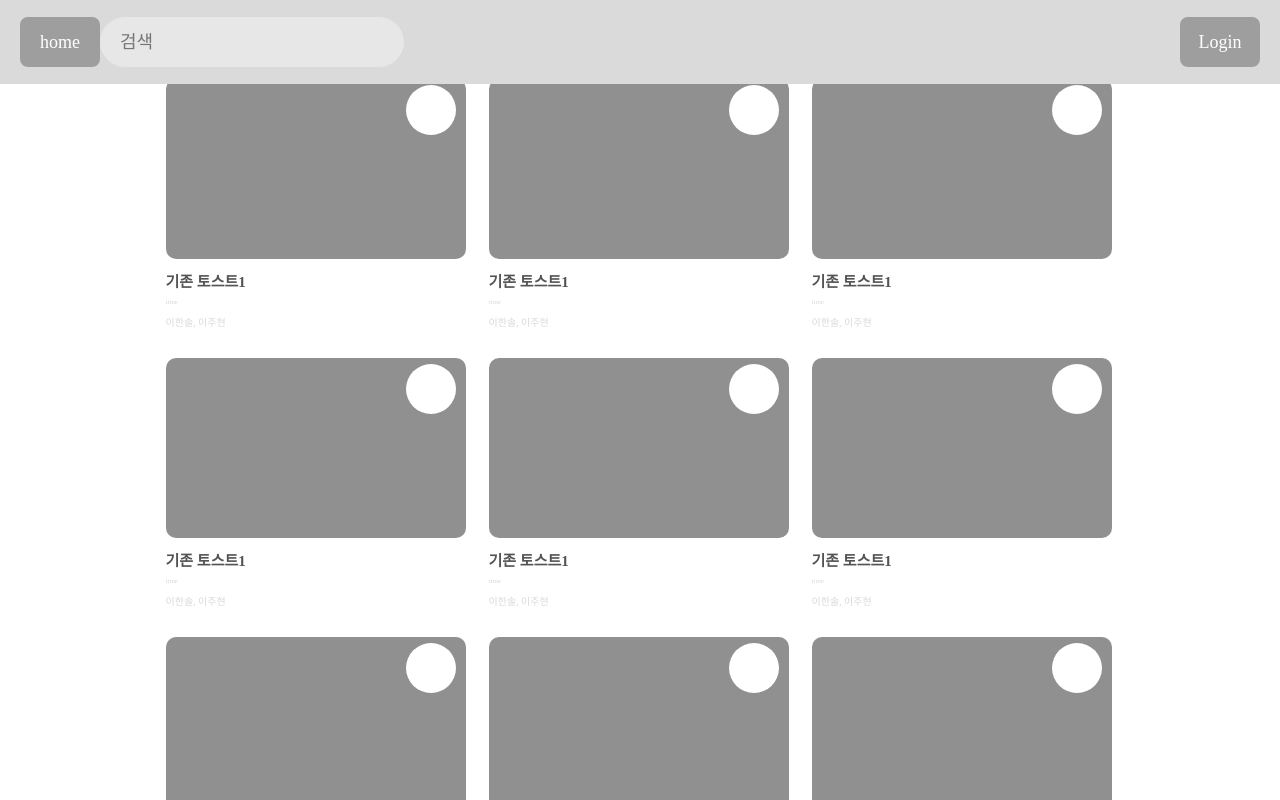
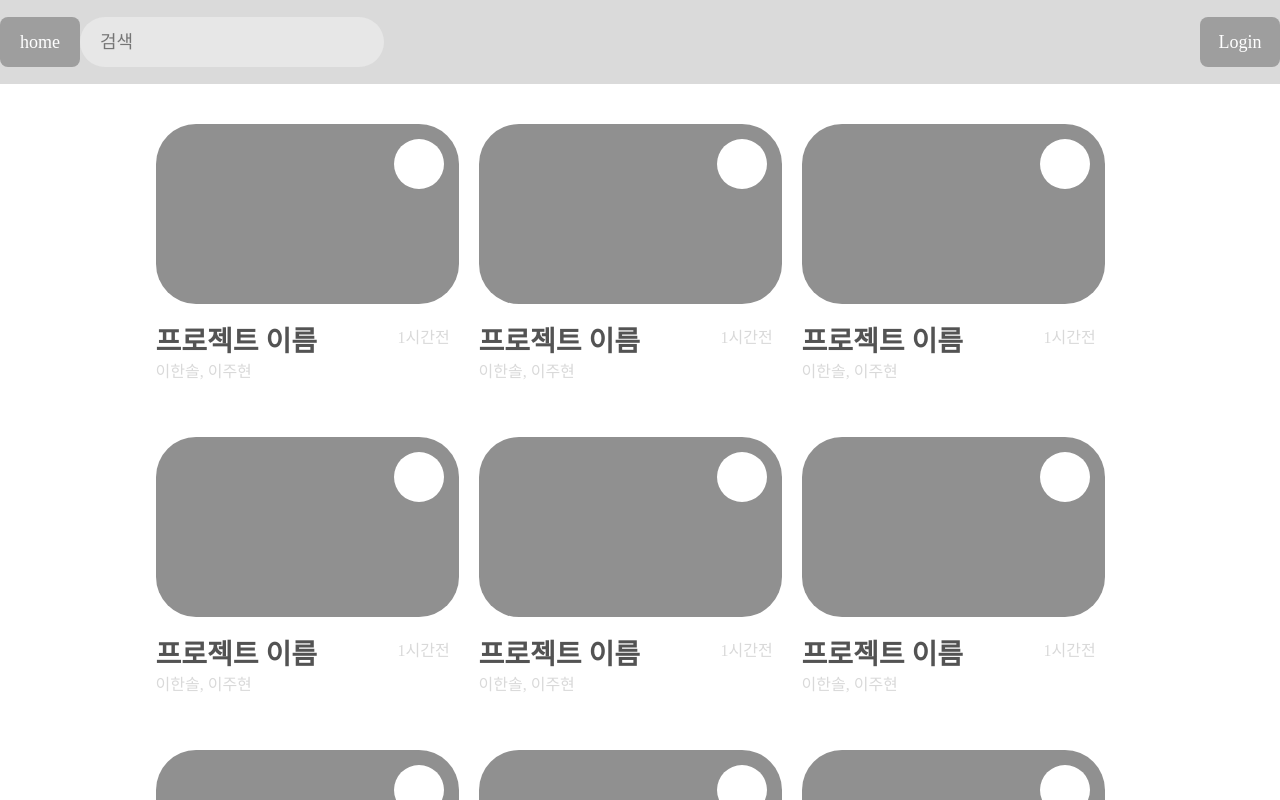
Before and after one commit to hanghae-flowing/front-end, a React (Create React App) app: page /listdetail in a window 1280 px wide. Shown: the top 800 px of the page. Built offline with nearby package versions, Linux system fonts and the light colour scheme.

Commit message:
[err] 메인로딩에러

```diff
--- a/src/App.jsx
+++ b/src/App.jsx
@@ -1,10 +1,14 @@
 import React from 'react';
 import AppRouter from './router/AppRouter';
+import { ThemeProvider } from 'styled-components';
+import theme from './theme';
 
 function App() {
   return (
     <div className="App">
-      <AppRouter />
+      <ThemeProvider theme={theme}>
+        <AppRouter />
+      </ThemeProvider>
     </div>
   );
 }
--- a/src/components/Header.jsx
+++ b/src/components/Header.jsx
@@ -3,7 +3,6 @@ import { Link } from 'react-router-dom';
 import styled from 'styled-components';
 
 const Header = isLogin => {
-  console.log(isLogin);
   if (isLogin.isLogin) {
     return (
       <HeadBox>
@@ -36,8 +35,6 @@ const HeadBox = styled.div`
   background-color: #dadada;
   display: flex;
   align-items: center;
-  justify-content: space-between;
-  padding: 0px 20px;
   position: fixed;
   top: 0;
   left: 0;
--- a/src/components/form/ToastGridForm.jsx
+++ b/src/components/form/ToastGridForm.jsx
@@ -1,56 +1,120 @@
+import { useNavigate } from 'react-router-dom';
 import styled from 'styled-components';
 
-const ToastGridForm = () => {
+const ToastGridForm = props => {
+  const { projectName, modifiedAt, memberList, bookmark, thumbnailNum } = props;
+  console.log(props);
+  const navigate = useNavigate();
+
+  const onClickHandler = () => {
+    navigate('/toast');
+  };
+
   return (
-    <Wrapper>
+    <Wrapper onClick={onClickHandler}>
       <ToastImage>
         <ToastBookmark />
       </ToastImage>
-      <ToastTitle>기존 토스트1</ToastTitle>
-      <ToastTime>time</ToastTime>
-      <ToastMembers>이한솔, 이주현</ToastMembers>
+      <ToastTitle>{projectName}</ToastTitle>
+      <ToastTime>{modifiedAt}</ToastTime>
+      <ToastMembers>{memberList}</ToastMembers>
     </Wrapper>
   );
 };
 
+ToastGridForm.defaultProps = {
+  projectName: '프로젝트 이름',
+  modifiedAt: '1시간전',
+  memberList: '이한솔, 이주현',
+  thumbnailNum: '1',
+  bookmark: 'false',
+};
+
 const Wrapper = styled.div`
-  margin: 15px 10px 7px 10px;
+  margin-right: 20px;
+  margin-top: 60px;
   display: grid;
   position: relative;
   flex-wrap: wrap;
   width: 303px;
-  height: 257px;
+  height: 253px;
   cursor: pointer;
+
+  @media ${({ theme }) => theme.device.tablet} {
+    width: 155px;
+    height: 135px;
+  }
 `;
 const ToastImage = styled.div`
   background: #909090;
-  border-radius: 10px;
-  width: 300px;
+  background-size: cover;
+  border-radius: 40px;
+  width: 303px;
   height: 180px;
+  overflow: hidden;
+
+  @media ${({ theme }) => theme.device.tablet} {
+    width: 154px;
+    height: 96px;
+    boerder-radius: 23px;
+  }
 `;
 
 const ToastTitle = styled.h3`
-  margin-top: 3px;
-  font-size: 15px;
+  position: relative;
+  top: 12px;
+  font-size: 28px;
   color: #535353;
+
+  @media ${({ theme }) => theme.device.tablet} {
+    font-size: 14px;
+    top: 7px;
+  }
 `;
 
 const ToastTime = styled.p`
-  font-size: 7px;
+  position: absolute;
+  left: 242px;
+  top: 200px;
+  font-size: 16px;
   color: #d9d9d9;
+
+  @media ${({ theme }) => theme.device.tablet} {
+    font-size: 12px;
+    top: 107px;
+    left: 116px;
+  }
 `;
 
 const ToastMembers = styled.p`
-  font-size: 10px;
+  position: relative;
+  top: 8px;
+  font-size: 16px;
   color: #d9d9d9;
+
+  @media ${({ theme }) => theme.device.tablet} {
+    font-size: 8px;
+    top: 4px;
+  }
 `;
 
 const ToastBookmark = styled.div`
+  position: relative;
+  left: 238px;
+  top: 15px;
+  right: 16px;
   width: 50px;
   height: 50px;
-  margin: 2% 2% 0 80%;
   background-color: #fff;
   border-radius: 50%;
+
+  @media ${({ theme }) => theme.device.tablet} {
+    width: 26px;
+    height: 25px;
+    top: 9px;
+    left: 119px;
+    right: 9px;
+  }
 `;
 
 export default ToastGridForm;
--- a/src/pages/Main.jsx
+++ b/src/pages/Main.jsx
@@ -1,26 +1,31 @@
-import React from 'react';
+import React, { useEffect } from 'react';
+import { useDispatch, useSelector } from 'react-redux';
 import { useNavigate } from 'react-router-dom';
 import styled from 'styled-components';
 import ToastGridForm from '../components/form/ToastGridForm';
+import { LoadPost } from '../redux/slice/postSlice';
 
 const Main = () => {
   const navigate = useNavigate();
+  const dispatch = useDispatch();
 
-  const createsNewWorkspace = e => {
-    navigate('/toast');
-  };
+  useEffect(() => {
+    dispatch(LoadPost());
+  }, [dispatch]);
+
+  const projectList = useSelector(state => state.post.project);
+  console.log(projectList);
 
   return (
     <Wrapper>
       <CreateWorkspaceDiv>
         <MainTitle>새로운 토스트를 구워보세요.</MainTitle>
-        <WorkSpaceBox onClick={createsNewWorkspace} />
+        <WorkSpaceBox />
       </CreateWorkspaceDiv>
       <MarkedToastDiv>
-        <ToastGridForm />
-        <ToastGridForm />
-        <ToastGridForm />
-        <ToastGridForm />
+        <ToastGridForm project={projectList} />
+        {/* {projectList &&
+          projectList.map(project => <ToastGridForm project={project} />)} */}
       </MarkedToastDiv>
     </Wrapper>
   );
@@ -44,10 +49,11 @@ const CreateWorkspaceDiv = styled.div`
 `;
 
 const MainTitle = styled.h1`
-  margin-right: 28%;
-  font-size: 34px;
-  font-weight: 400;
->>>>>>> 3ddaddc3d8dc0c97780116f58f0f791ca21ca4cd
+  position: relative;
+  right: 203px;
+  font-size: 36px;
+  font-weight: 700;
+  line-height: 43px;
 `;
 
 const WorkSpaceBox = styled.div`
@@ -57,7 +63,8 @@ const WorkSpaceBox = styled.div`
   height: 570px;
   background-color: #909090;
   cursor: pointer;
-  border-radius: 10px;
+  border-radius: 40px;
+  margin-right: 20px;
 `;
 
 const MarkedToastDiv = styled.div`
--- a/src/pages/user/Login.jsx
+++ b/src/pages/user/Login.jsx
@@ -7,15 +7,11 @@ function Login() {
   const REDIRECT_URI = 'http://localhost:3000/member/kakao/callback';
   const KAKAO_AUTH_URL = `https://kauth.kakao.com/oauth/authorize?client_id=${process.env.REACT_APP_REST_API}&redirect_uri=${REDIRECT_URI}&response_type=code`;
 
-  const onLogin = e => {};
-
   return (
     <>
       <BackgroundImage>
         <BtnWrapper>
-          <KaKaoBtn href={KAKAO_AUTH_URL} onClick={onLogin}>
-            카카오 로그인하기
-          </KaKaoBtn>
+          <KaKaoBtn href={KAKAO_AUTH_URL}>카카오 로그인하기</KaKaoBtn>
         </BtnWrapper>
       </BackgroundImage>
     </>
--- a/src/redux/slice/postSlice.js
+++ b/src/redux/slice/postSlice.js
@@ -1,14 +1,47 @@
-import { createSlice } from '@reduxjs/toolkit';
+import { createAsyncThunk, createSlice } from '@reduxjs/toolkit';
+import axios from 'axios';
 
 const postState = {
   project: {},
 };
 
+export const LoadPost = createAsyncThunk(
+  'post/LoadPost',
+  async (_, thunkAPI) => {
+    const result = await axios
+      .get('http://localhost:5000/projectId', _)
+      .then(res => res.data)
+      .catch(err => console.log(err));
+
+    console.log(result);
+    return result;
+  },
+);
+
+// export const CreateNewProject = createAsyncThunk(
+//   'post/CreateNewProject',
+//   async (data, thunkAPI) => {
+//     await axios
+//       .post('http://13.209.41.157/api/project/create')
+//       .then(res => console.log(res))
+//       .catch(err => console.log(err));
+//   },
+// );
+
 export const postSlice = createSlice({
-  name: 'user',
+  name: 'post',
   initialState: postState,
   reducer: {},
-  extraReducers: {},
+  extraReducers: builder => {
+    builder
+      .addCase(LoadPost.pending, (state, action) => {
+        console.log('pending');
+      })
+      .addCase(LoadPost.fulfilled, (state, action) => {
+        state.project = action.payload;
+      })
+      .addCase(LoadPost.rejected, () => {});
+  },
 });
 
 export default postSlice.reducer;
--- a/src/router/AppRouter.jsx
+++ b/src/router/AppRouter.jsx
@@ -14,14 +14,7 @@ import { useDispatch, useSelector } from 'react-redux';
 import { loginCheck } from '../redux/slice/userSlice';
 
 function AppRouter() {
-  const dispatch = useDispatch();
   const isLogin = useSelector(state => state.user.isLogin);
-
-  useEffect(() => {
-    if (sessionStorage.getItem('user')) {
-      dispatch(loginCheck);
-    }
-  }, [dispatch]);
 
   return (
     <BrowserRouter>
--- /dev/null
+++ b/src/theme.js
@@ -0,0 +1,21 @@
+const deviceSizes = {
+  mobile: '390px',
+  tablet: '1013px',
+  laptop: '1920px',
+};
+
+const device = {
+  mobile: `screen and (max-width: ${deviceSizes.mobile})`,
+  tablet: `screen and (max-width: ${deviceSizes.tablet})`,
+  laptop: `screen and (max-width: ${deviceSizes.laptop})`,
+};
+
+const colors = {
+  Toast500: '#D28020',
+};
+
+const theme = {
+  device,
+};
+
+export default theme;
```
Also changed, not shown: projects.json (added, +32 -0 lines), src/components/form/ToastAddForm.jsx (added, +7 -0 lines), src/assets/images/toast.jpeg (added).
